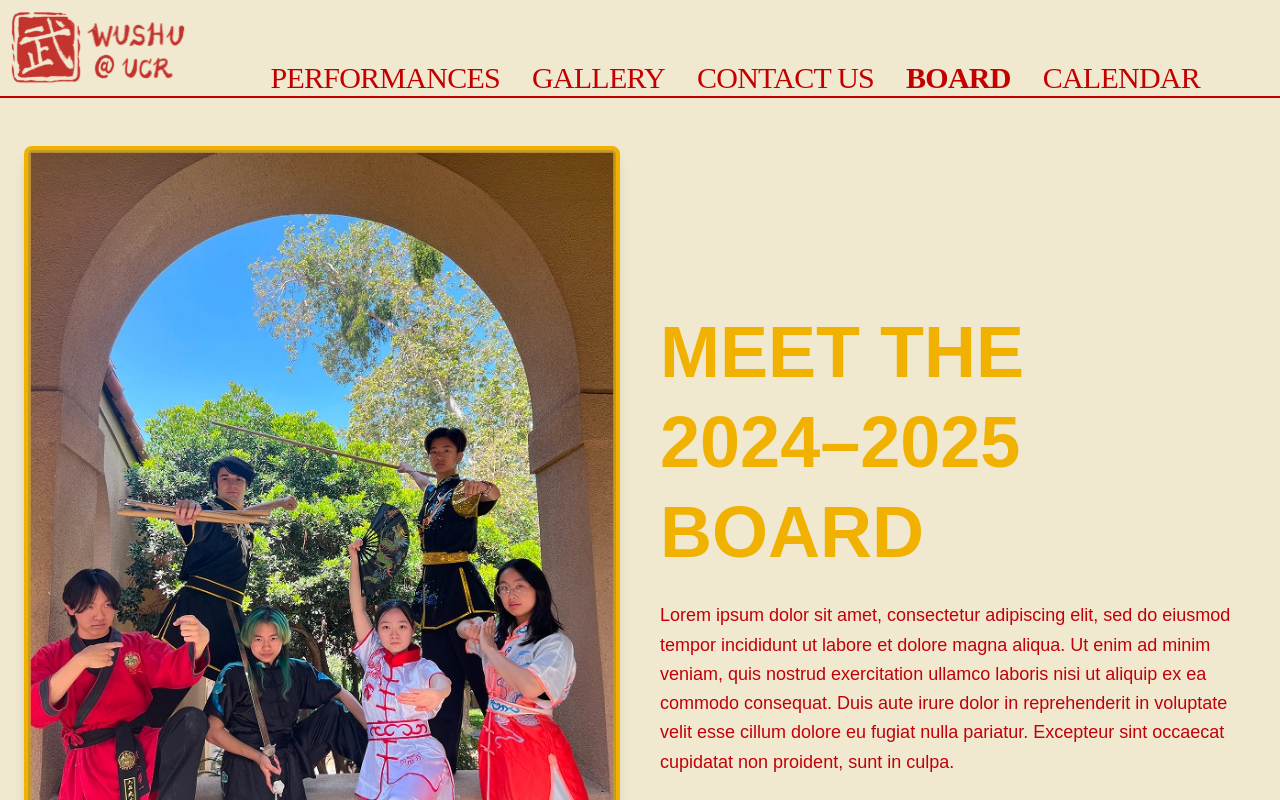
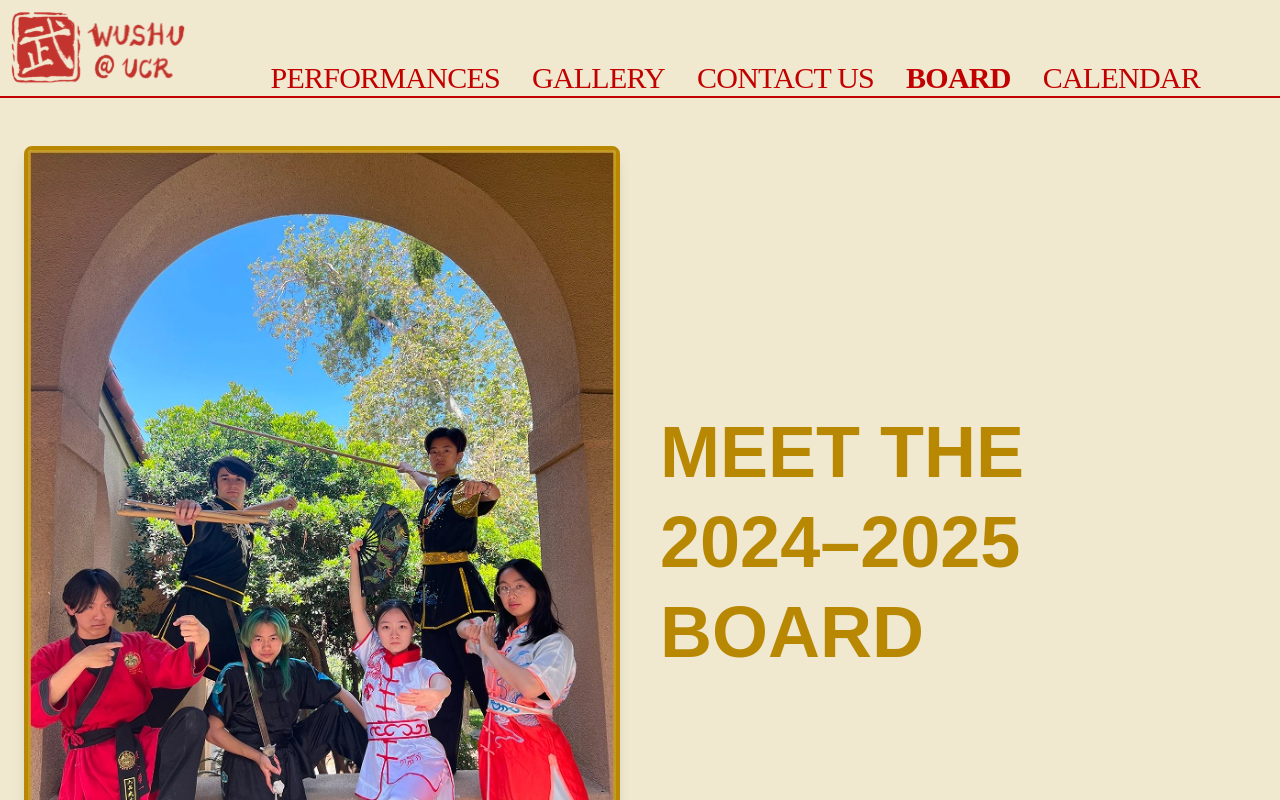
Before and after one commit to acm-ucr/wushu-website, a Next.js app: page /board in a window 1280 px wide. Shown: the top 800 px of the page. Built offline with nearby package versions, Linux system fonts and the light colour scheme; a web font is replaced by a local one.

Commit message:
updated board page

```diff
--- a/src/components/board/MeetTheBoard.tsx
+++ b/src/components/board/MeetTheBoard.tsx
@@ -11,24 +11,15 @@ const MeetTheBoard = () => {
           width={600}
           height={500}
           priority
-          className="w-full rounded-lg border-4 border-yellow-500 shadow-lg"
+          className="border-wushu-gold-100 w-full rounded-lg border-4 shadow-lg"
         />
       </div>
       {}
       <div className="w-full md:w-1/2">
-        <div className="text-5xl leading-tight font-bold text-yellow-500 md:text-6xl lg:text-7xl">
+        <div className="text-wushu-gold-100 text-5xl leading-tight font-bold md:text-6xl lg:text-7xl">
           <div>MEET THE</div>
           <div>2024–2025</div>
           <div>BOARD</div>
-        </div>
-        <div className="mt-6 text-base leading-relaxed font-medium text-red-700 md:text-lg">
-          Lorem ipsum dolor sit amet, consectetur adipiscing elit, sed do
-          eiusmod tempor incididunt ut labore et dolore magna aliqua. Ut enim ad
-          minim veniam, quis nostrud exercitation ullamco laboris nisi ut
-          aliquip ex ea commodo consequat. Duis aute irure dolor in
-          reprehenderit in voluptate velit esse cillum dolore eu fugiat nulla
-          pariatur. Excepteur sint occaecat cupidatat non proident, sunt in
-          culpa.
         </div>
       </div>
     </div>
```
